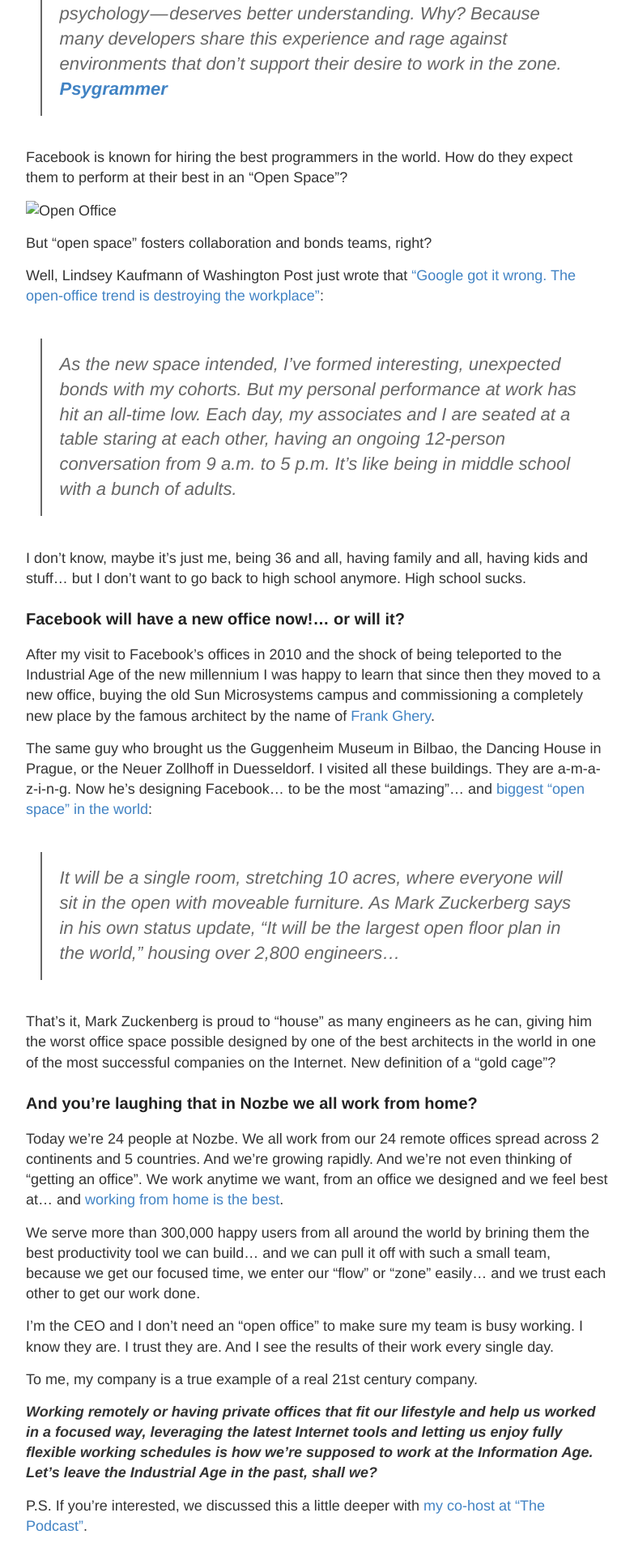
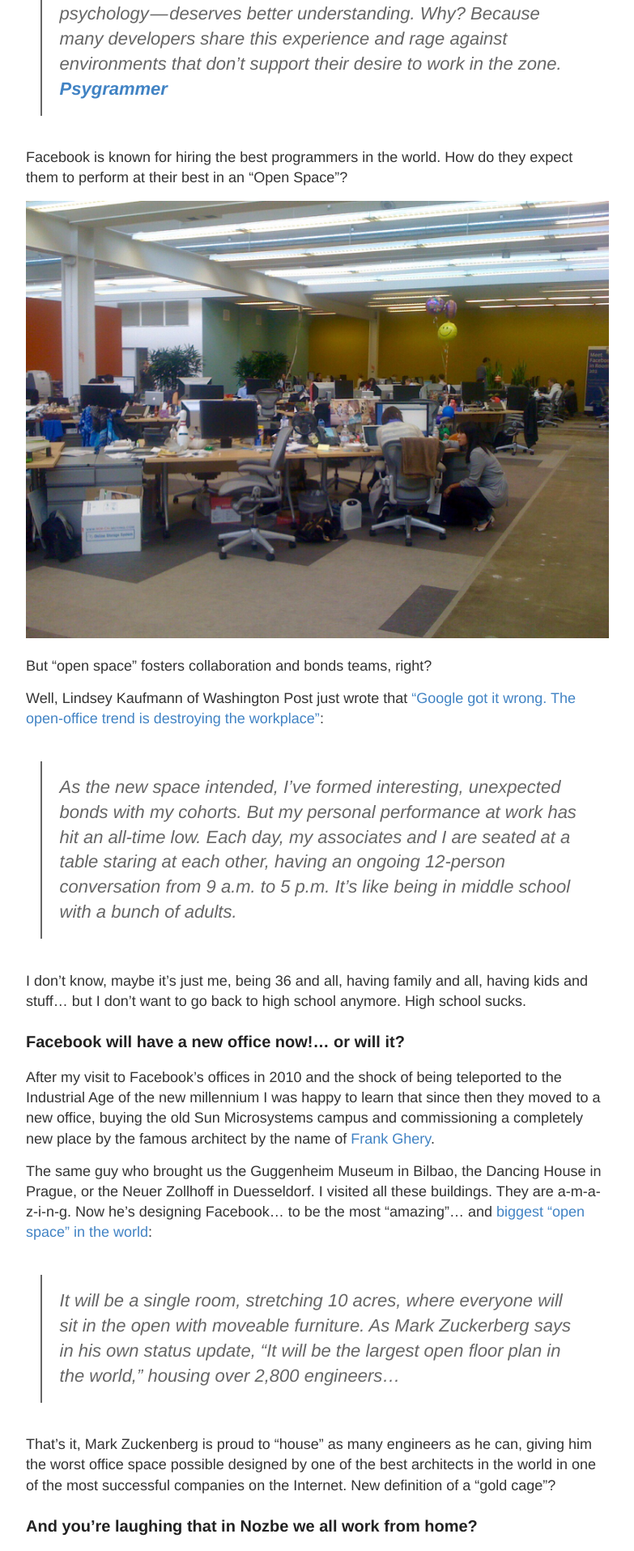
Before and after one commit to Nozbe/NoOffice.org, a Jekyll site: the page built from _posts/2015-12-10-open-spaces-the-industrial-age-of-the-21st-century-27ad7c0a1a81.md, in a window 1280 px wide. Shown: the part 2529-4444 px from the top of the page at 81% size, without its empty margins (248-1031 px from the left). Built offline with Jekyll 4.4.1, drawn with Linux system fonts in a browser that asks for light colours.

Commit message:
blog fixes

```diff
--- a/_posts/2015-12-10-open-spaces-the-industrial-age-of-the-21st-century-27ad7c0a1a81.md
+++ b/_posts/2015-12-10-open-spaces-the-industrial-age-of-the-21st-century-27ad7c0a1a81.md
@@ -51,7 +51,7 @@
 
 Facebook is known for hiring the best programmers in the world. How do they expect them to perform at their best in an “Open Space”?
 
-![Open Office](/openoffice2.jpg)
+![Open Office](/img/openoffice2.jpg)
 
 But “open space” fosters collaboration and bonds teams, right?
 
```
Also changed, not shown: img/mobility.jpg (added).
